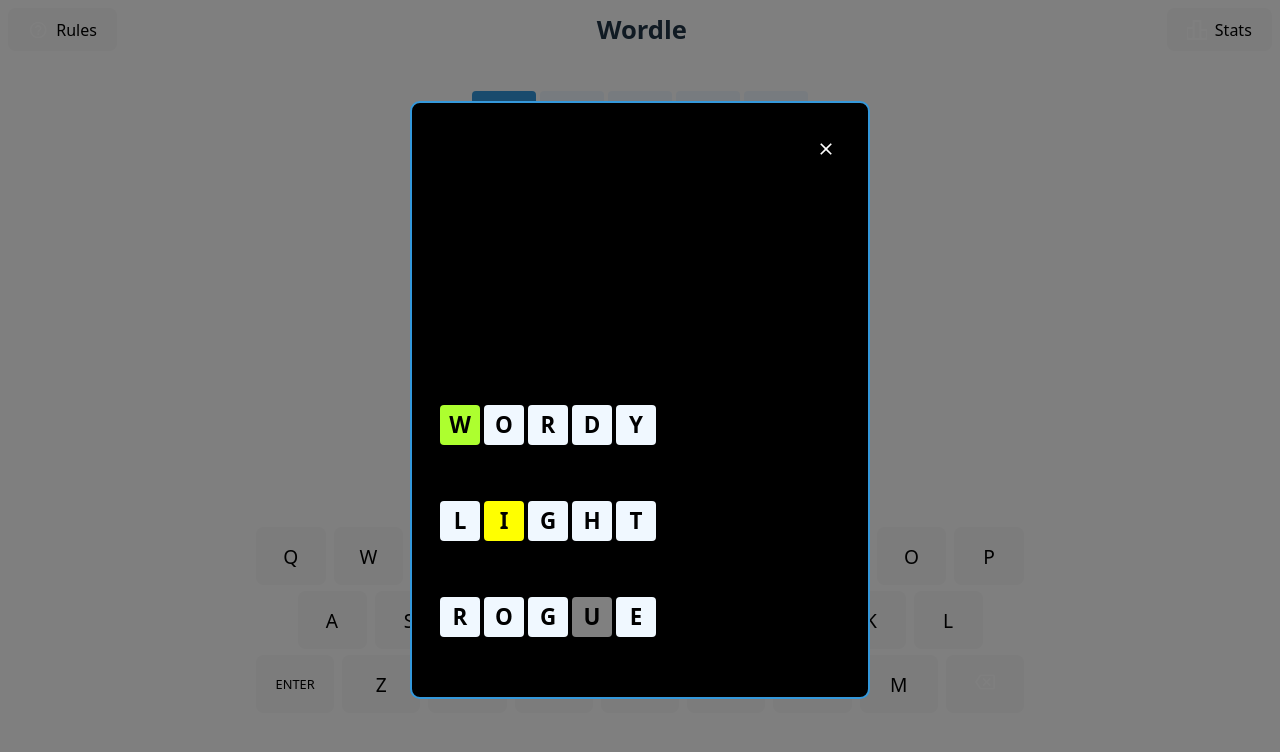
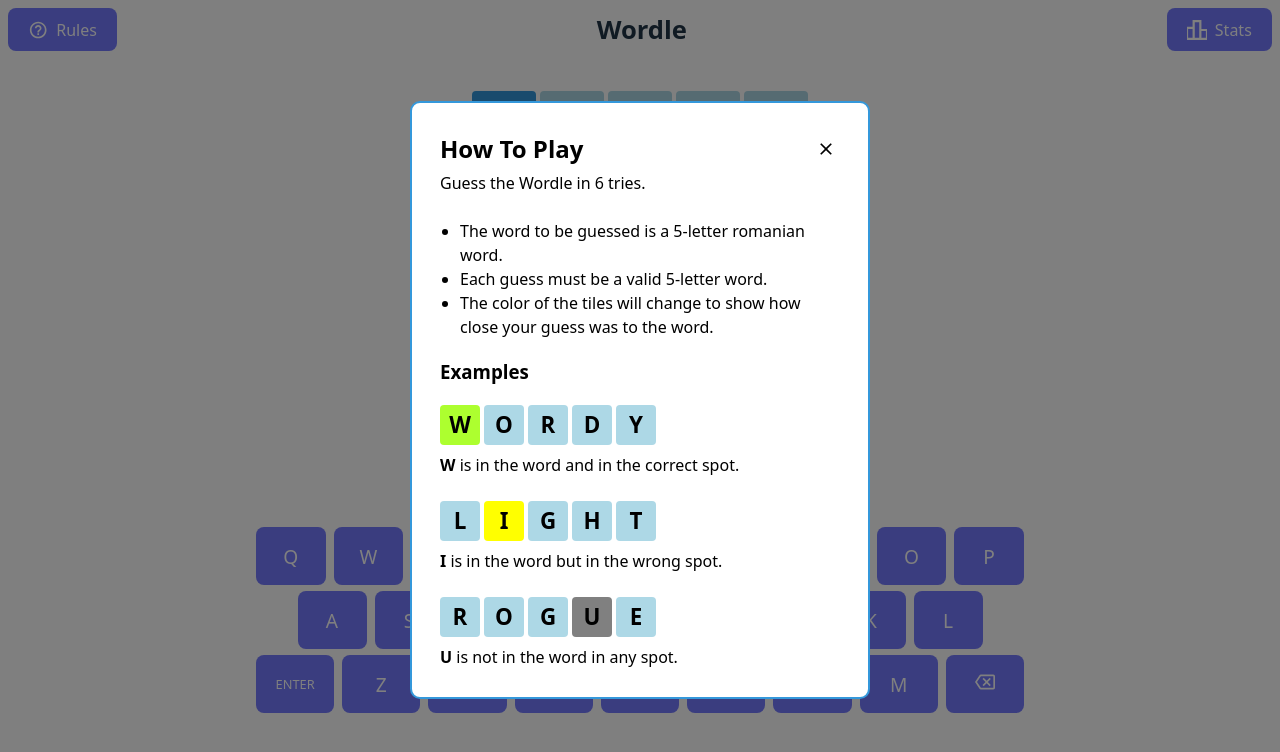
Before and after one commit to Anton-Vlad/wordle_ro, a Vue app: page / in a window 1280 px wide. Shown: the top 752 px of the page. Built offline with nearby package versions, Linux system fonts and the light colour scheme.

Commit message:
Light theme support

```diff
--- a/src/components/Board.vue
+++ b/src/components/Board.vue
@@ -370,7 +370,7 @@ function handleKeybordMouse(letter: string) {
   min-width: 64px;
   max-width: 64px;
   height: 64px;
-  background-color: aliceblue;
+  background-color: var(--aliceblue-bg);
   color: black;
   display: flex;
   justify-content: center;
@@ -402,7 +402,7 @@ function handleKeybordMouse(letter: string) {
 
 @keyframes pulse {
   0% {
-    background-color: aliceblue;
+    background-color: var(--aliceblue-bg);
   }
 
   50% {
@@ -410,7 +410,7 @@ function handleKeybordMouse(letter: string) {
   }
 
   100% {
-    background-color: aliceblue;
+    background-color: var(--aliceblue-bg);
   }
 }
 </style>
--- a/src/components/Modal.vue
+++ b/src/components/Modal.vue
@@ -65,7 +65,6 @@ h2 > button {
   border: none;
   padding: 4px;
   cursor: pointer;
-  --color-tone-1: white;
   outline: none !important;
 }
 
@@ -104,7 +103,7 @@ h2 > button > svg  path {
   text-align: left;
   width: 400px;
   border-radius: 10px;
-  background: black;
+  background: var(--panel-color);
   border: 2px solid #3498db;
 }
 
--- a/src/components/RulesModal.vue
+++ b/src/components/RulesModal.vue
@@ -88,7 +88,7 @@ section p:last-of-type {
   min-width: 40px;
   max-width: 40px;
   height: 40px;
-  background-color: aliceblue;
+  background-color: var(--aliceblue-bg);
   color: black;
   display: flex;
   justify-content: center;
--- a/src/components/ScoreModal.vue
+++ b/src/components/ScoreModal.vue
@@ -84,7 +84,7 @@ p {
   width: 100%;
 }
 .score-board thead tr th {
-  border-bottom: 1px solid aliceblue;
+  border-bottom: 1px solid var(--aliceblue-bg);
 }
 .score-board tbody tr td:last-child,
 .score-board thead tr th:last-child {
--- a/src/style.css
+++ b/src/style.css
@@ -11,6 +11,11 @@
   text-rendering: optimizeLegibility;
   -webkit-font-smoothing: antialiased;
   -moz-osx-font-smoothing: grayscale;
+
+  --text-color: white;
+  --panel-color: black;
+  --color-tone-1: white;
+  --aliceblue-bg: aliceblue;
 }
 
 a {
@@ -76,11 +81,17 @@ button:focus-visible {
   :root {
     color: #213547;
     background-color: #ffffff;
+
+    --text-color: black;
+    --panel-color: white;
+    --color-tone-1: black;
+    --aliceblue-bg: lightblue;
   }
   a:hover {
     color: #747bff;
   }
   button {
-    background-color: #f9f9f9;
+    background-color: #747bff;
+    color: white;
   }
 }
```
